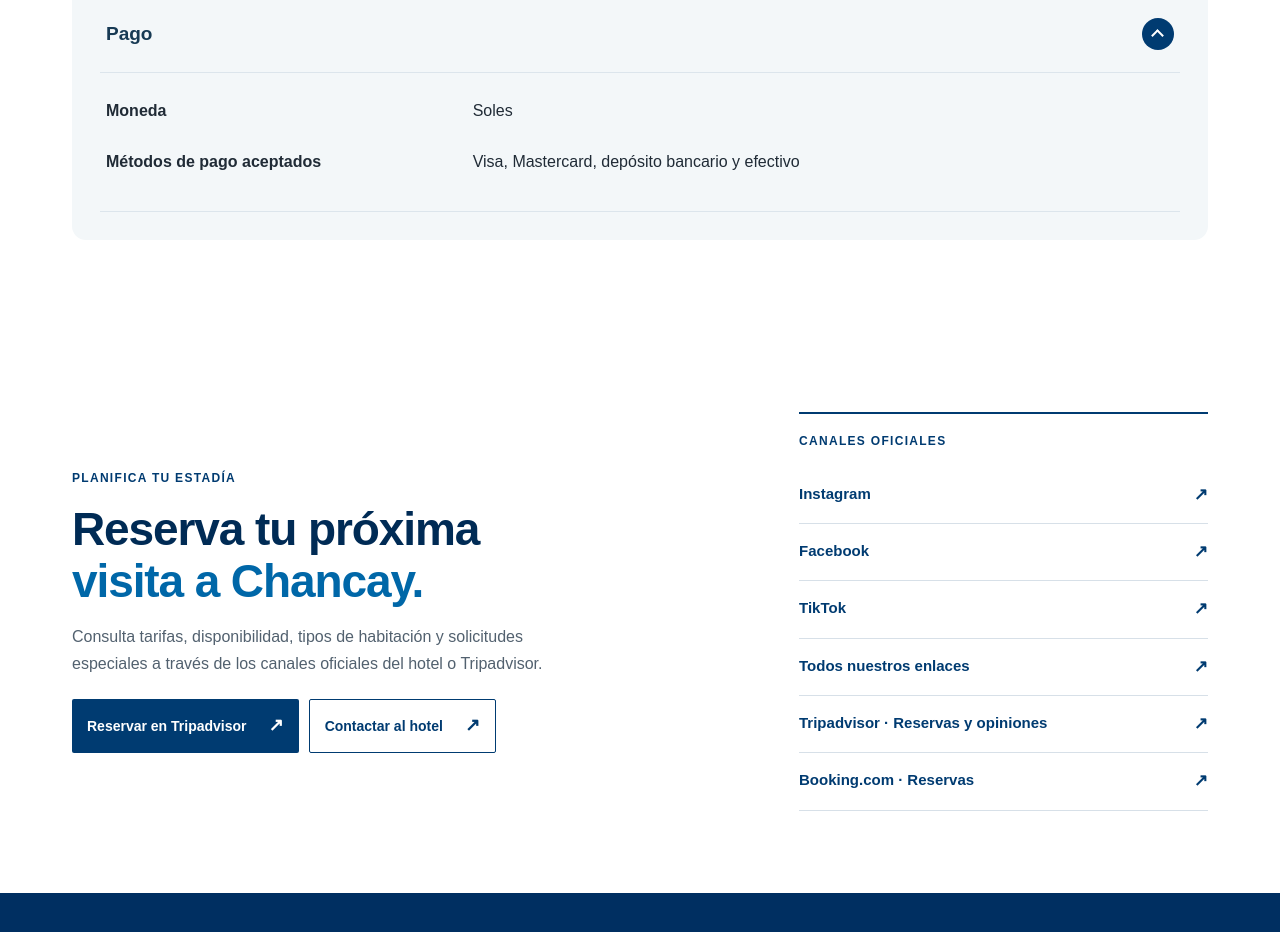
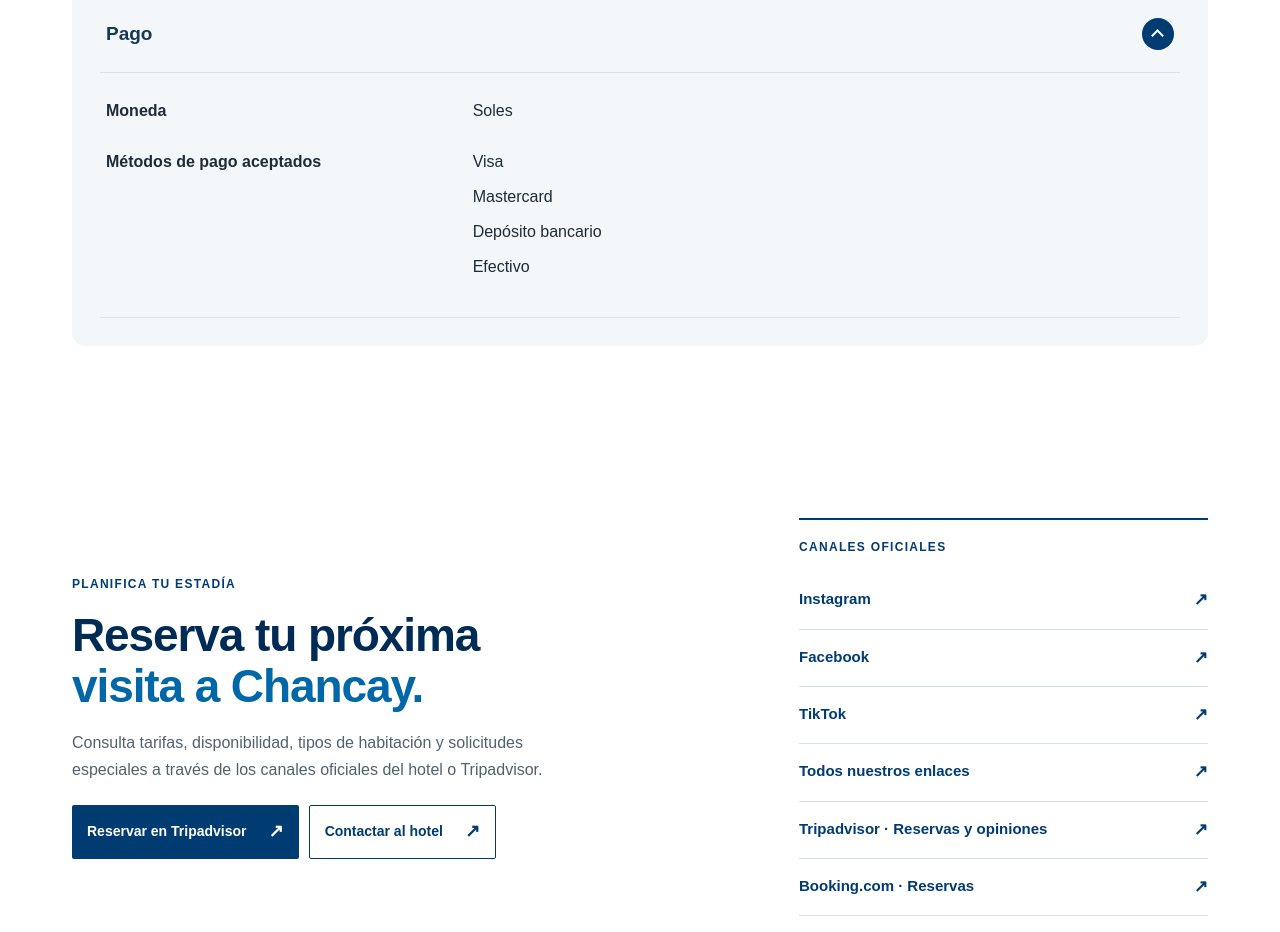
Before and after one commit to camilogomez17/hotelBlueThree, a Next.js app: page /politicas in a window 1280 px wide. Shown: the part 3780-4712 px from the top of the page. Built offline with nearby package versions, Linux system fonts and the light colour scheme; no server answers.

Commit message:
Display accepted hotel payments as a list

```diff
--- a/app/components/AdditionalPolicies.tsx
+++ b/app/components/AdditionalPolicies.tsx
@@ -43,7 +43,17 @@ export default function AdditionalPolicies({ language }: { language: "es" | "en"
           <div className="hotel-policy-accordion-content">
             <dl className="hotel-policy-accordion-rows">
               <div><dt>{es ? "Moneda" : "Currency"}</dt><dd>{es ? "Soles" : "Peruvian soles"}</dd></div>
-              <div><dt>{es ? "Métodos de pago aceptados" : "Accepted payment methods"}</dt><dd>{es ? "Visa, Mastercard, depósito bancario y efectivo" : "Visa, Mastercard, bank deposit, and cash"}</dd></div>
+              <div>
+                <dt>{es ? "Métodos de pago aceptados" : "Accepted payment methods"}</dt>
+                <dd>
+                  <ul className="m-0 flex list-none flex-col gap-2 p-0" role="list">
+                    <li>Visa</li>
+                    <li>Mastercard</li>
+                    <li>{es ? "Depósito bancario" : "Bank deposit"}</li>
+                    <li>{es ? "Efectivo" : "Cash"}</li>
+                  </ul>
+                </dd>
+              </div>
             </dl>
           </div>
         </details>
```
